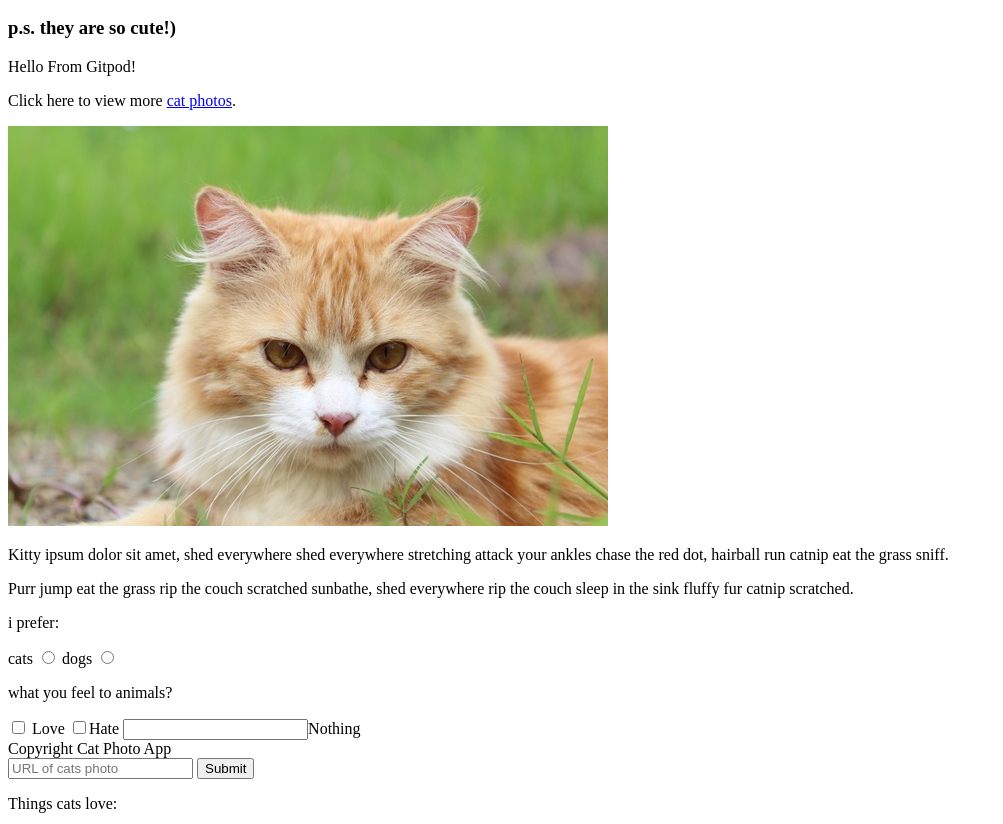
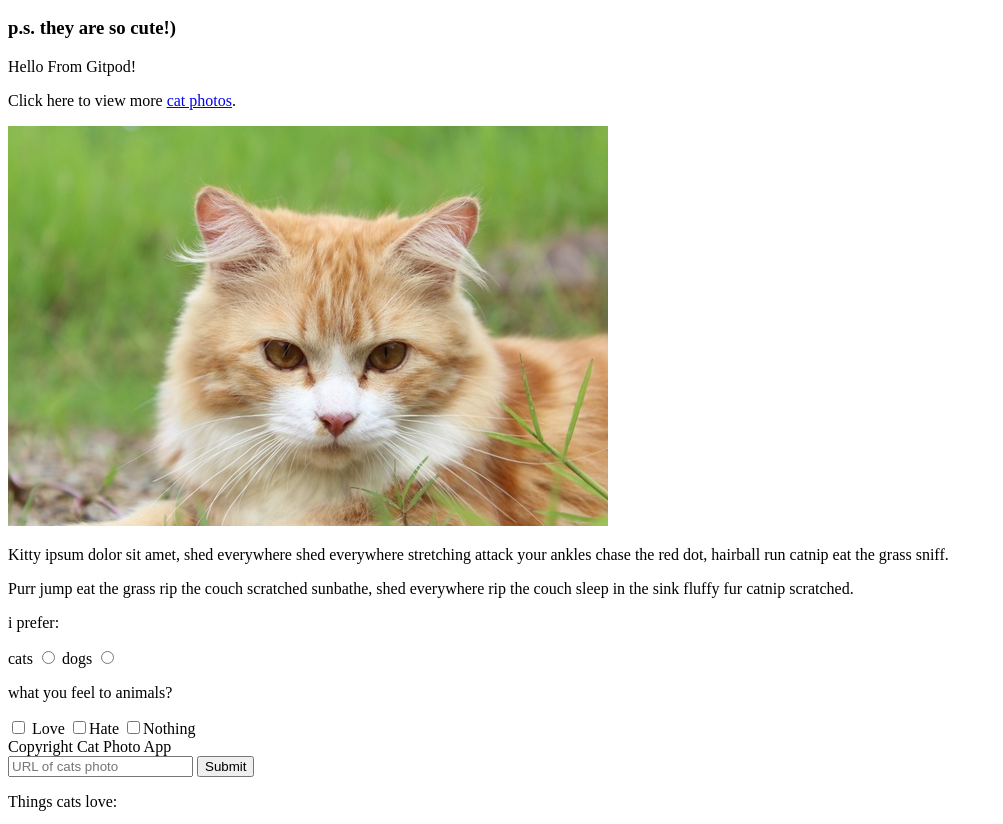
Before and after one commit to diana-ve/spring, a plain HTML site: page index.html in a window 1280 px wide. Shown: the part 110-934 px from the top of the page, without its empty margins (0-1003 px from the left). Drawn offline with Linux system fonts and the light colour scheme.

```diff
--- a/index.html
+++ b/index.html
@@ -34,7 +34,7 @@
 <p>what you feel to animals?</p>
 <label for="love"><input id="love" type="checkbox" name="personality"> Love</label>
 <label for="hate"><input id="hate" type="checkbox" name="personally">Hate</label>
-<label for="nothing"><input id="nothing" type="checkout" name="personally">Nothing</label>
+<label for="nothing"><input id="nothing" type="checkbox" name="personally">Nothing</label>
 
 
 
```
